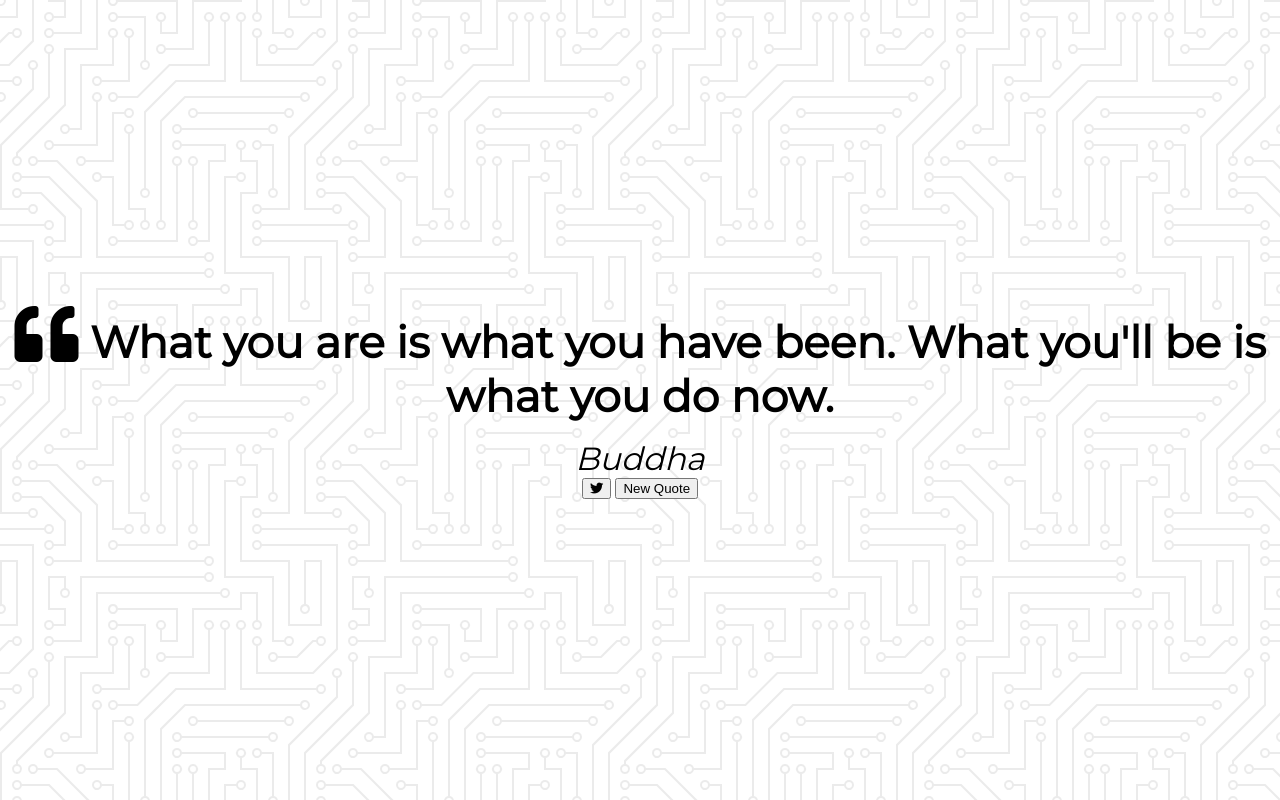
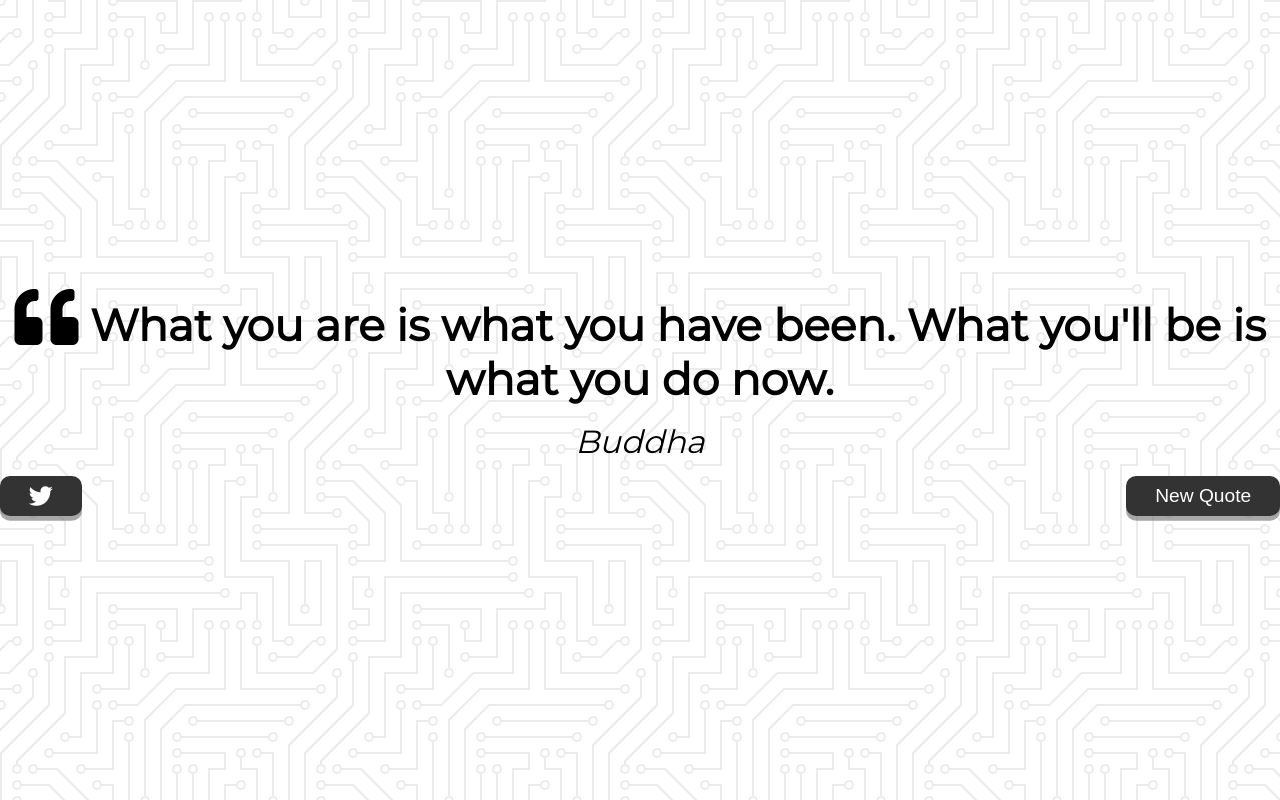
Before and after one commit to sasimapatterson/quote-generator, a plain HTML site: page index.html in a window 1280 px wide. Drawn offline with Linux system fonts and the light colour scheme.

Commit message:
Styled buttons. Added hover effects

```diff
--- a/style.css
+++ b/style.css
@@ -46,6 +46,42 @@ body {
     font-style: italic;
 }
 
+.button-container {
+    margin-top: 15px;
+    display: flex;
+    justify-content: space-between;
+}
+
+button {
+    cursor: pointer;
+    font-size: 1.2rem;
+    height: 2.5rem;
+    border: none;
+    border-radius: 10px;
+    color: #fff;
+    background-color: #333;
+    outline: none;
+    padding: 0.5rem 1.8rem;
+    box-shadow: 0 0.3rem rgba(121, 121, 121, 0.65); /*horizontal vertical*/
+}
+
+button:hover {
+    filter: brightness(120%);
+}
+
+button:active {
+    transform: translate(0, 0.3rem);
+    box-shadow: 0 0.1rem rgba(255, 255, 255, 0.65);
+}
+
+.fa-twitter {
+    font-size: 1.5rem;
+}
+
+.twitter-button:hover {
+    color: #38a1f3;
+}
+
 /* Media Query: Tablet or Smaller */
 
 @media screen and (max-width: 1000px) {
```
